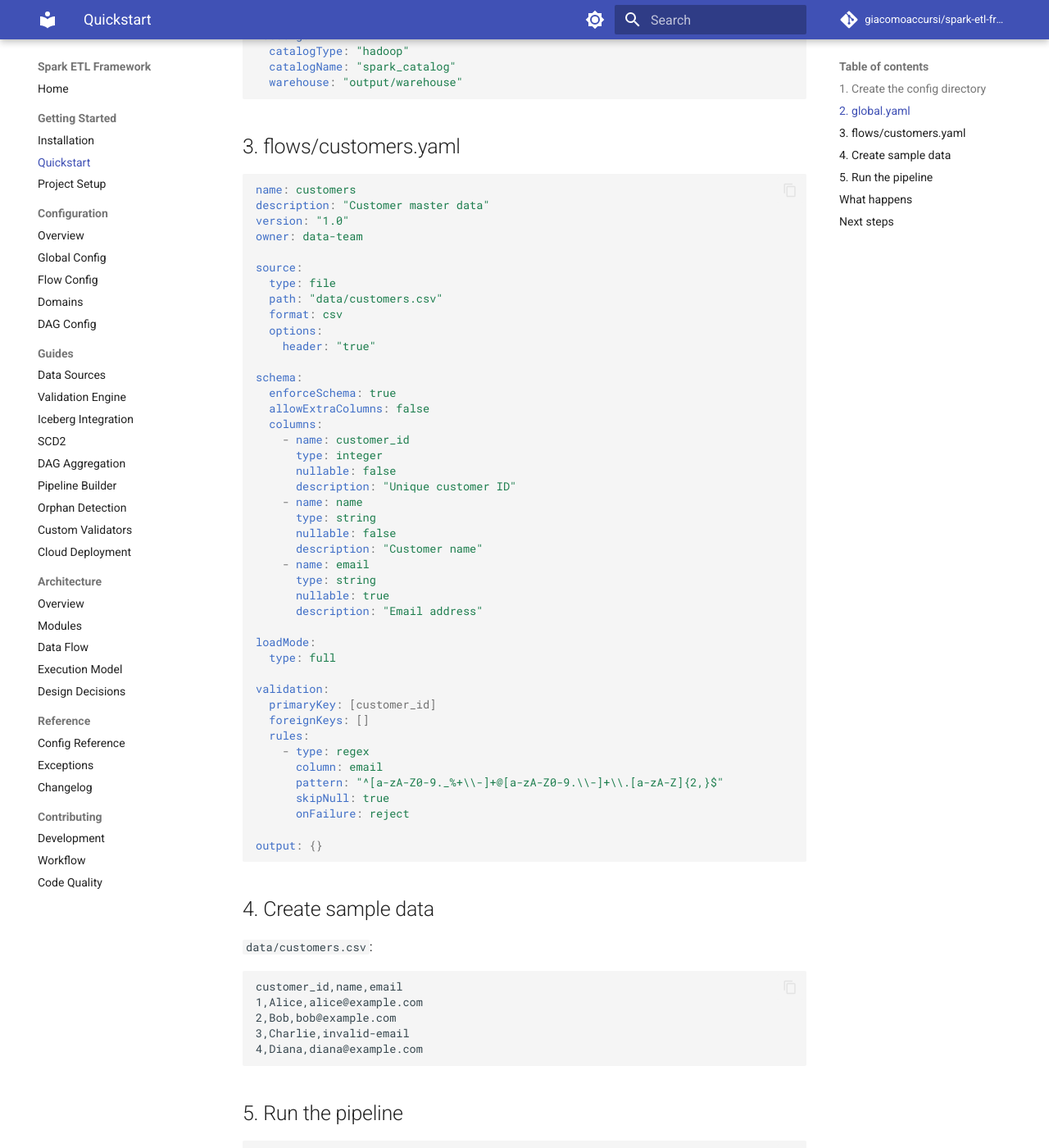
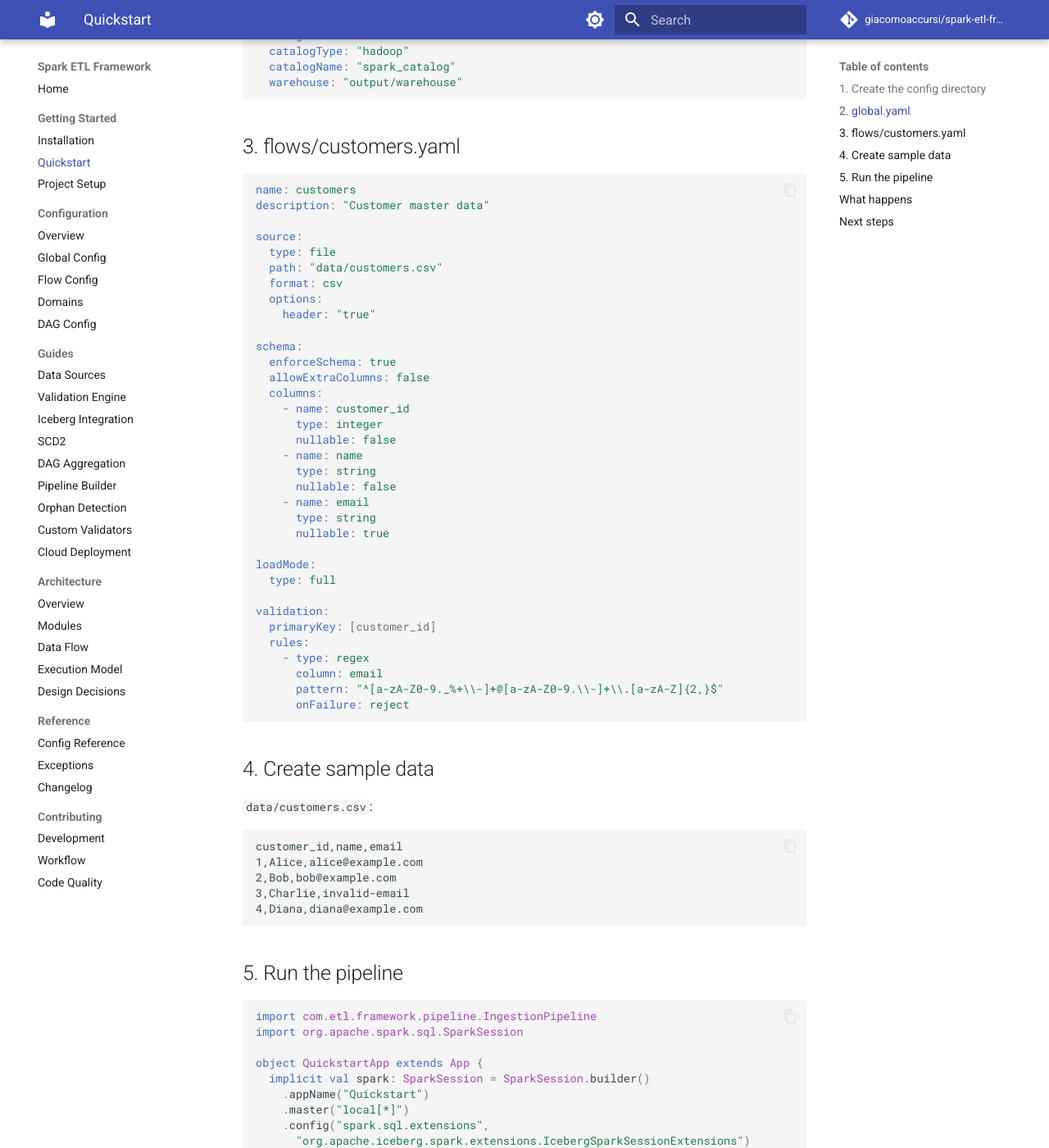
Before and after one commit to giacomoaccursi/Floe, an MkDocs documentation site: the page built from site-docs/getting-started/quickstart.md, in a window 1280 px wide and 1400 px high, scrolled down 632 px. Shown: the whole window at 82% size. Built offline with MkDocs 1.6.1 and Material for MkDocs 9.7.7, drawn with Linux system fonts in a browser that asks for light colours; comment, search, counter and statistics services are not loaded.

Commit message:
refactor(config): make foreignKeys, rules, output optional

````diff
--- a/site-docs/getting-started/quickstart.md
+++ b/site-docs/getting-started/quickstart.md
@@ -34,8 +34,6 @@
 ```yaml
 name: customers
 description: "Customer master data"
-version: "1.0"
-owner: data-team
 
 source:
   type: file
@@ -51,30 +49,23 @@
     - name: customer_id
       type: integer
       nullable: false
-      description: "Unique customer ID"
     - name: name
       type: string
       nullable: false
-      description: "Customer name"
     - name: email
       type: string
       nullable: true
-      description: "Email address"
 
 loadMode:
   type: full
 
 validation:
   primaryKey: [customer_id]
-  foreignKeys: []
   rules:
     - type: regex
       column: email
       pattern: "^[a-zA-Z0-9._%+\\-]+@[a-zA-Z0-9.\\-]+\\.[a-zA-Z]{2,}$"
-      skipNull: true
       onFailure: reject
-
-output: {}
 ```
 
 ## 4. Create sample data
````
Also changed, not shown: 2 other files.
